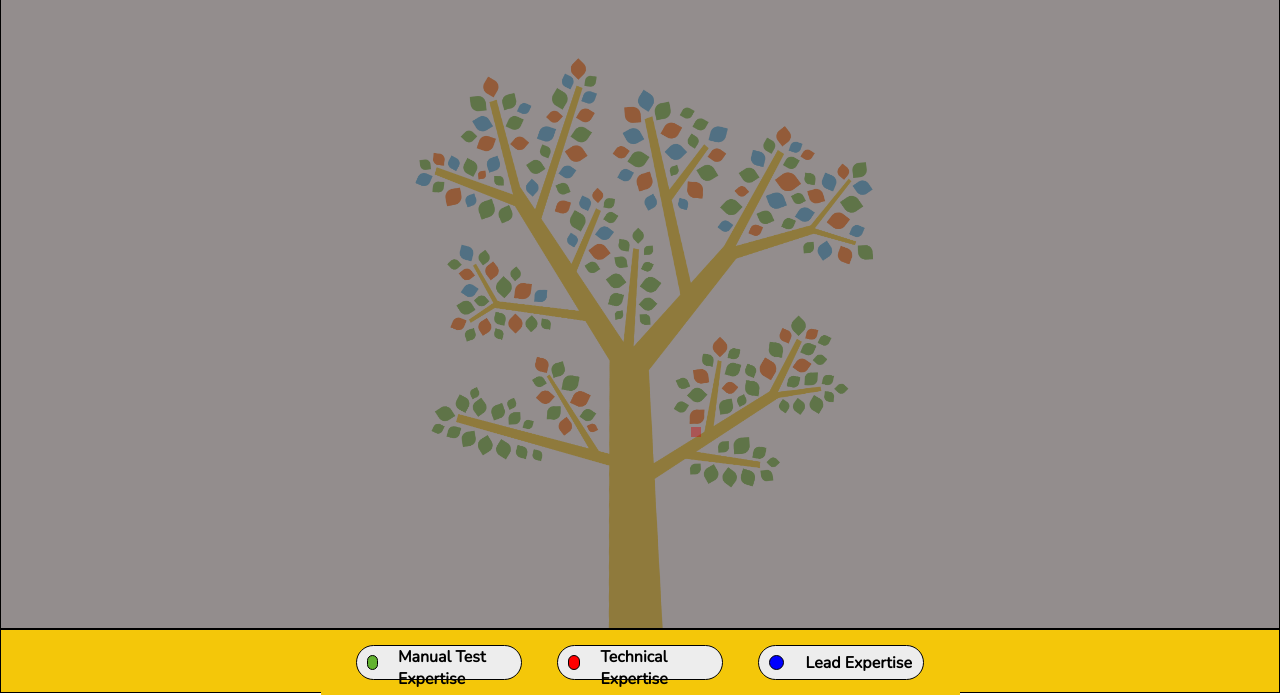
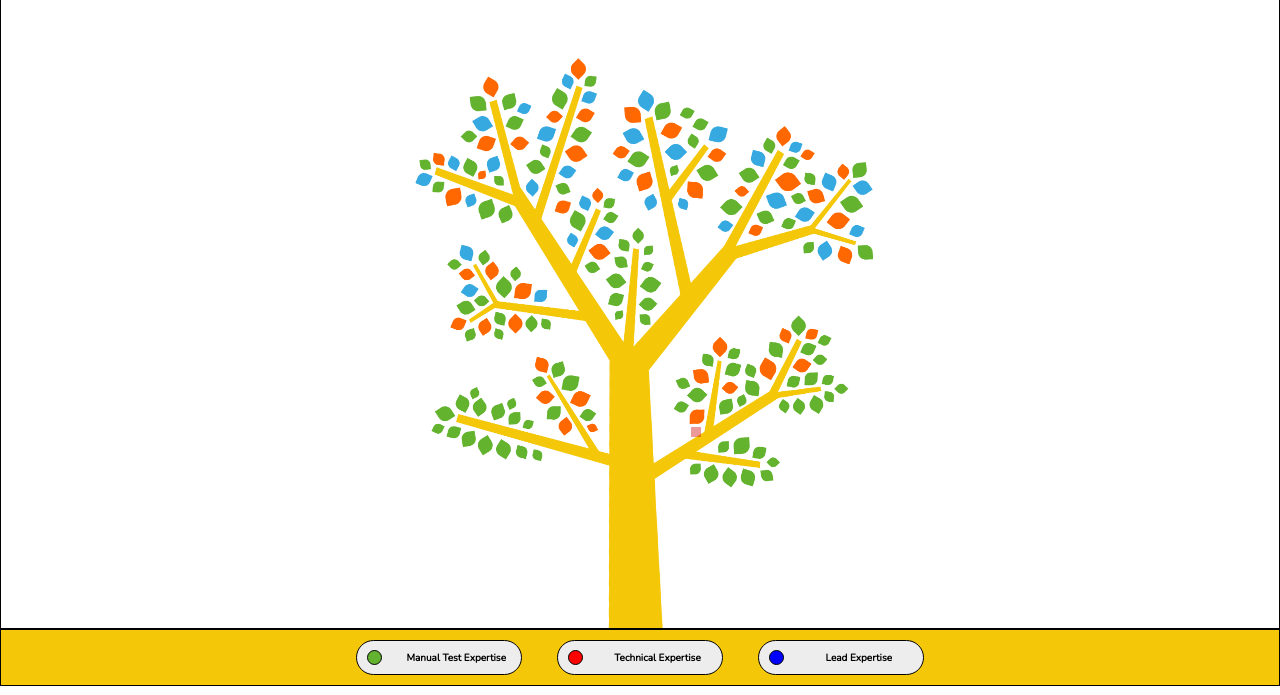
Before and after one commit to NicksHeerenPXL/LevelTree, a plain HTML site: page LevelTree/Html/Home.html in a window 1280 px wide. Shown: the part 203-898 px from the top of the page. Drawn offline with nearby package versions, Linux system fonts and the light colour scheme.

Commit message:
update footer css

```diff
--- a/LevelTree/Css/Home.css
+++ b/LevelTree/Css/Home.css
@@ -20,9 +20,8 @@ body {
 
 footer {
   width: 100%;
-  max-height: 10%;
+  /* height: 10%; */
   background-color: #f4c709;
-
   width: 100%;
   margin: 0;
   border: 1px solid black;
@@ -105,7 +104,7 @@ footer {
 
 #container-levels {
   position: absolute;
-  background-color: rgba(94, 86, 86, 0.671);
+  background-color: rgba(94, 86, 86, 0);
 }
 #level1 {
   position: absolute;
@@ -124,11 +123,12 @@ footer {
 #legende {
   display: flex;
   justify-content: space-evenly;
-  padding: 15px 0px;
   width: 50%;
   margin-left: auto;
   margin-right: auto;
   background-color: rgb(244, 199, 9);
+  padding-top: 10px;
+  padding-bottom: 10px;
 }
 .item-legende {
   display: flex;
@@ -141,6 +141,7 @@ footer {
   height: 35px;
   width: 26%;
   background-color: #ededed;
+  vertical-align: middle;
 }
 .circle-legende {
   width: 15px;
@@ -166,5 +167,17 @@ footer {
   background-color: blue;
 }
 
-@media screen and (max-device-width: 1600px) {
+@media screen and (max-device-width: 1660px) {
+  .item-legende p {
+    font-size: small;
+  }
 }
+
+@media screen and (max-device-width: 1250px) {
+  .item-legende p {
+    font-size: x-small;
+  }
+}
+
+@media screen and (max-device-width: 800px) {
+}
--- a/LevelTree/Html/Home.html
+++ b/LevelTree/Html/Home.html
@@ -26,7 +26,6 @@
         <div id="level1" class="zoomTarget" data-targetsize="0.03" data-duration="600"></div>
 
     </div>
-
 
     <div id="container-tree">
         <img id="tree" src="../Assets/Images/TL1.png" alt="img level tree"/>
@@ -63,7 +62,7 @@
             </div>
             <div class="item-legende">
                 <div class="circle-legende technical-legende-circle"></div>
-                <p class="title-font">Technical Expertise</p>
+                <p>Technical Expertise</p>
             </div>
             <div class="item-legende">
                 <div class="circle-legende lead-legende-circle"></div>
```
